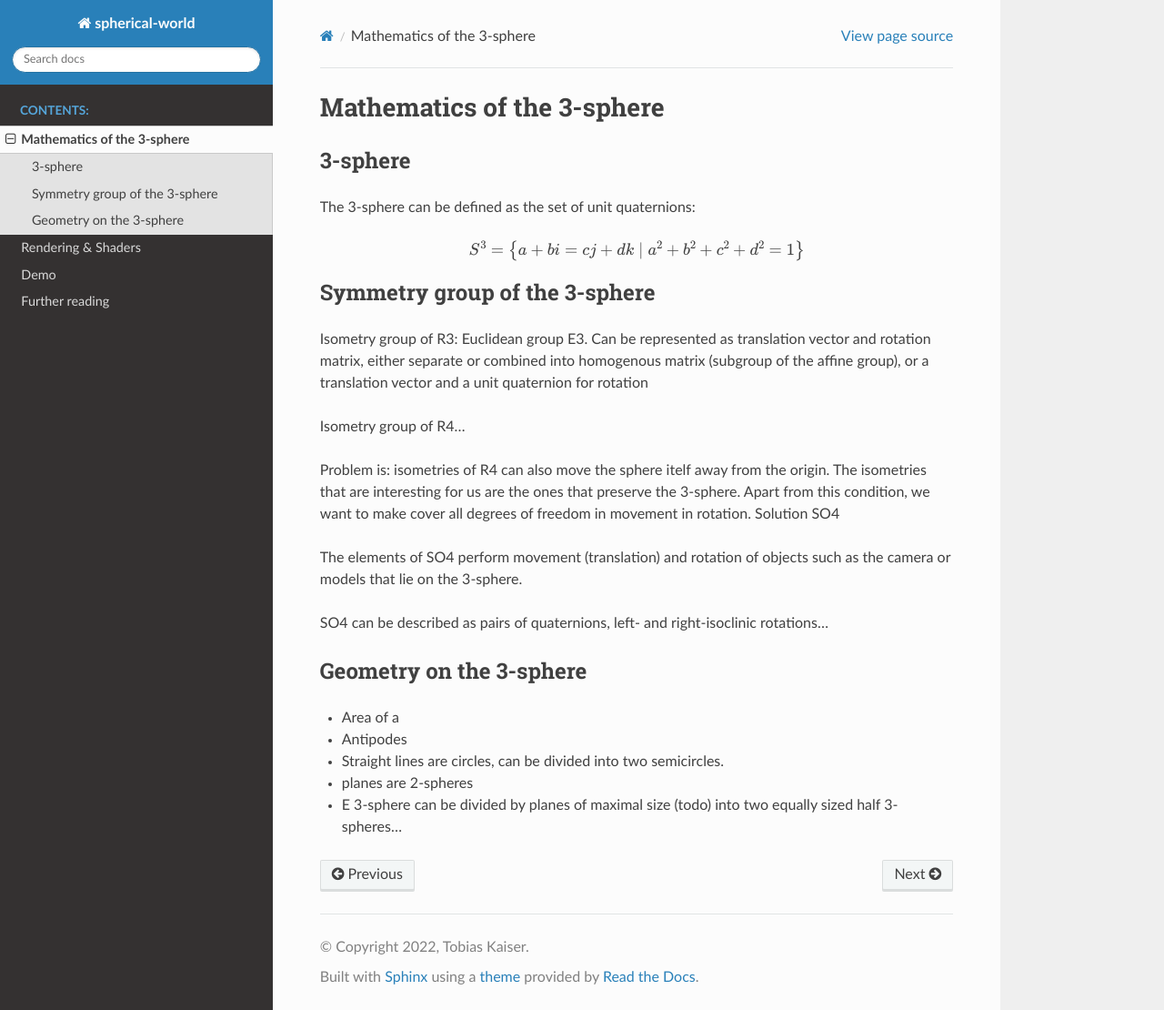
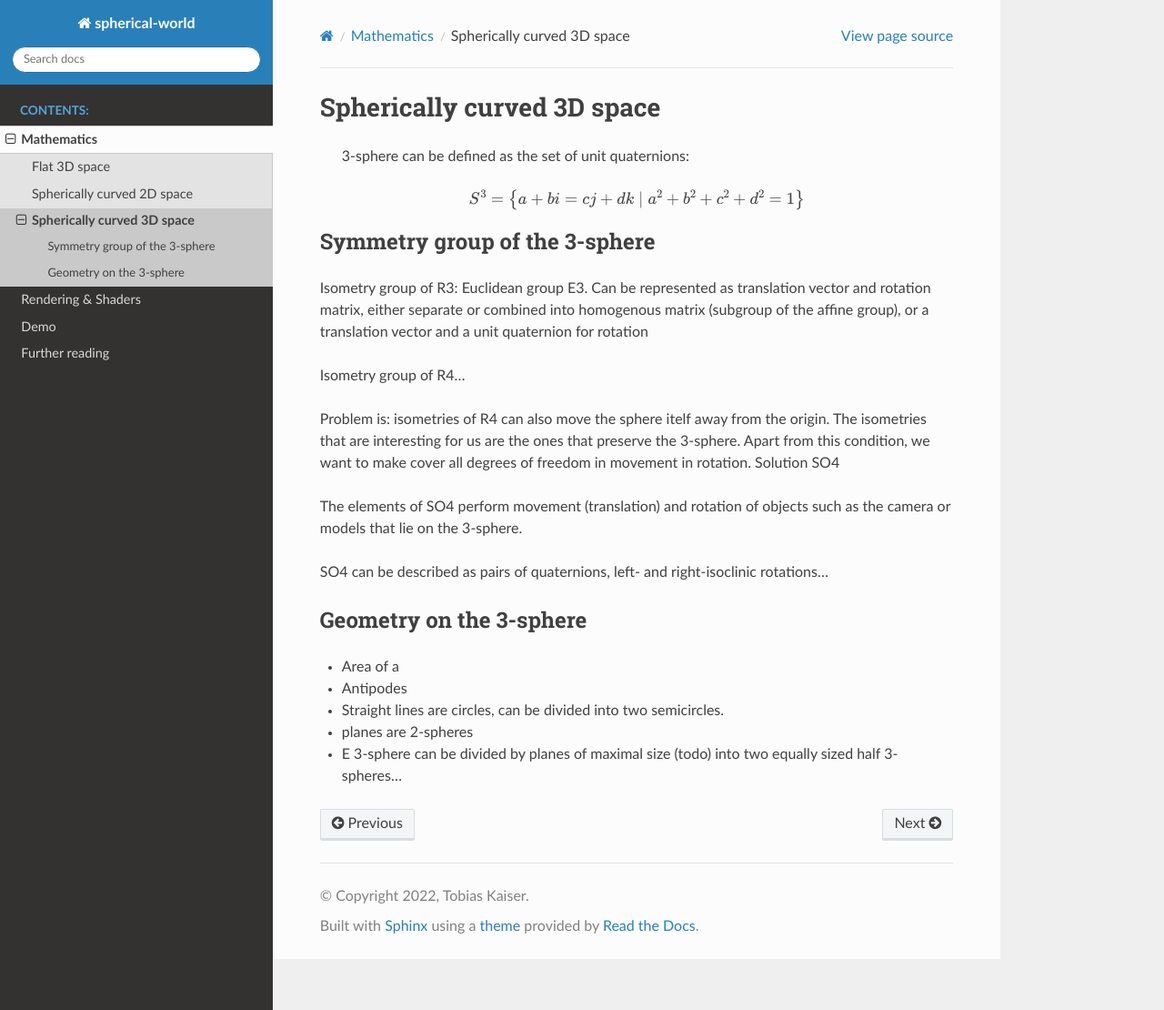
Before and after one commit to TobiasKaiser/spherical-world, a Sphinx documentation site: the page built from docs/math/3d_spherical.rst, in a window 1280 px wide and 1110 px high. Shown: the whole window at 91% size. Built offline with Sphinx 7.4.7 and the Read the Docs theme 2.0.0, drawn with Linux system fonts in a browser that asks for light colours.

Commit message:
working on math...

```diff
--- a/docs/index.rst
+++ b/docs/index.rst
@@ -12,7 +12,7 @@ spherical-world
    :maxdepth: 2
    :caption: Contents:
 
-   math
+   math/index
    rendering
    demo
    further_reading
--- /dev/null
+++ b/docs/math/2d_spherical.rst
@@ -0,0 +1,2 @@
+Spherically curved 2D space
+===========================
--- a/docs/math.rst
+++ b/docs/math/3d_spherical.rst
@@ -1,10 +1,8 @@
-Mathematics of the 3-sphere
+Spherically curved 3D space
 ===========================
 
-3-sphere
---------
 
-The 3-sphere can be defined as the set of unit quaternions:
+ 3-sphere can be defined as the set of unit quaternions:
 
 .. math::
 
--- /dev/null
+++ b/docs/math/index.rst
@@ -0,0 +1,10 @@
+Mathematics
+===========
+
+.. toctree::
+   :maxdepth: 2
+   :caption: Contents:
+
+   3d_flat
+   2d_spherical
+   3d_spherical
--- a/docs/rendering.rst
+++ b/docs/rendering.rst
@@ -8,6 +8,8 @@ z-ordering
 
 Explain challenges and new way to set :code:`gl_FragDepth` in fragment shader to achieve correct z-order in spite of limitations imposed by stereographic projection.
 
+TODO: This does not work, at least not as implemented :D
+
 TODO: demo z-ordering
 
 Far-side hemisphere
```
Also changed, not shown: docs/math/3d_flat.rst (added, +97 -0 lines).
